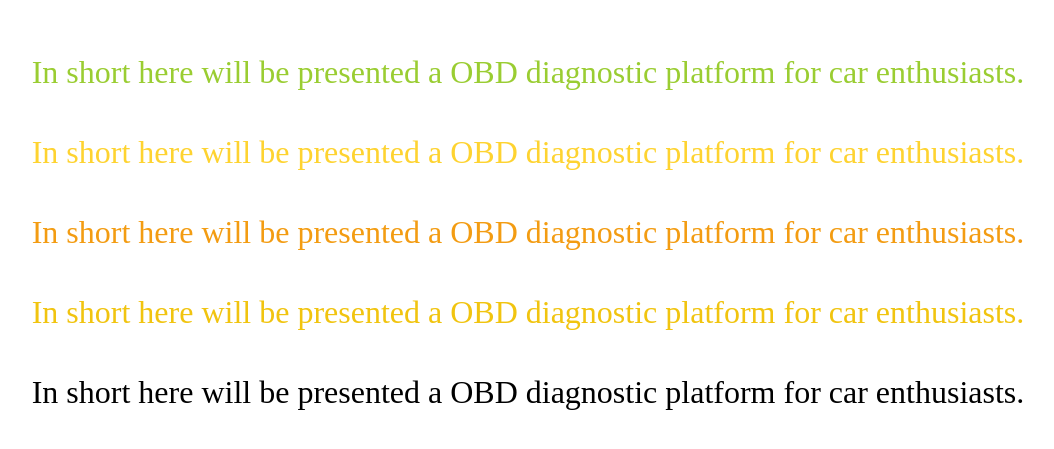
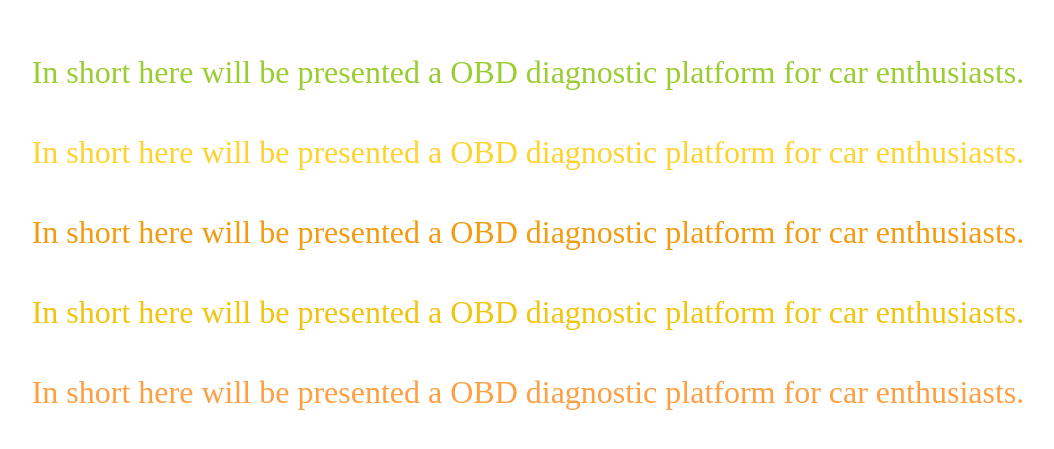
Before and after one commit to Alex-3006/open-obd.net, a plain HTML site: page index.html in a window 1280 px wide. Shown: the part 127-576 px from the top of the page, without its empty margins (112-1166 px from the left). Drawn offline with Linux system fonts and the light colour scheme.

Commit message:
add color

```diff
--- a/css/style.css
+++ b/css/style.css
@@ -34,3 +34,7 @@
 .c4{
     color: #f1c40f;
 }
+
+.c5{
+    color: #ff9f43;
+}
```
